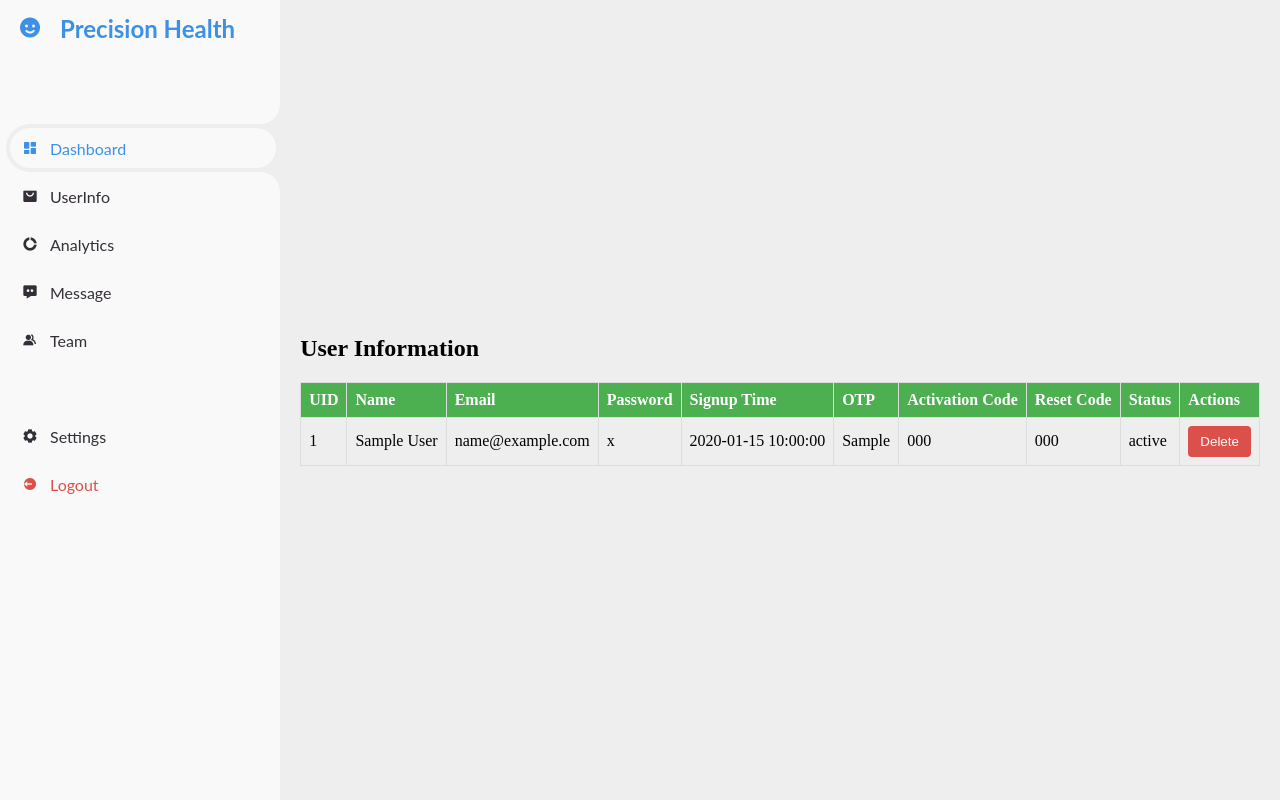
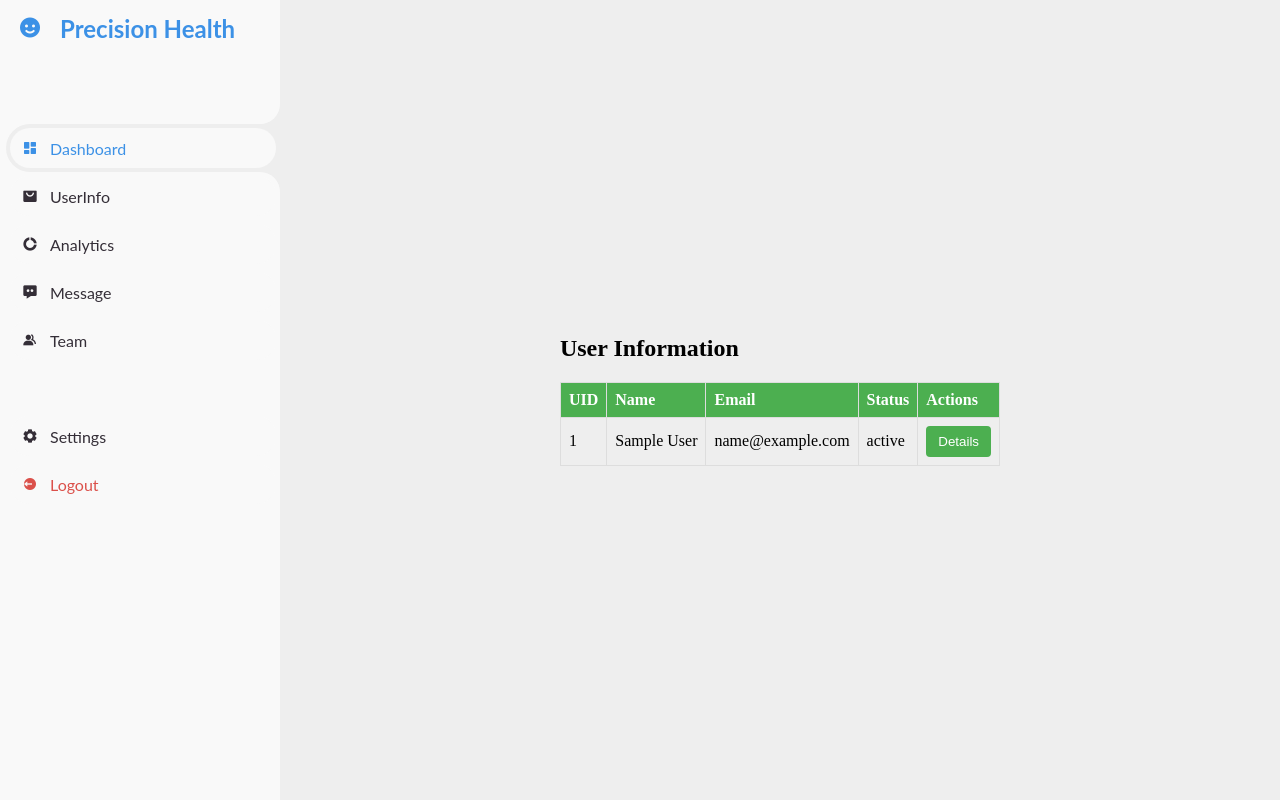
Before and after one commit to tajbidtousif/Precision-Health.AI, a PHP site: page /admin-panel/UserInfo.php in a window 1280 px wide. Run offline with PHP 8.4, Linux system fonts and the light colour scheme; tables that the repository leaves empty hold one stand-in row (values such as "Sample post").

Commit message:
Admin Panel Under Dev

```diff
--- a/admin-panel/UserInfo.php
+++ b/admin-panel/UserInfo.php
@@ -228,8 +228,8 @@
 
         /* SIDEBAR */
 
-        .delete-button {
-            background-color: var(--red);
+        .details-button {
+            background-color: #4caf50;
             color: white;
             border: none;
             padding: 8px 12px;
@@ -237,9 +237,8 @@
             cursor: pointer;
         }
 
-
-        .delete-button:hover {
-            background-color: #FF5A55;
+        .details-button:hover {
+            background-color: #45a049;
         }
     </style>
 </head>
@@ -310,11 +309,6 @@
                     <th>UID</th>
                     <th>Name</th>
                     <th>Email</th>
-                    <th>Password</th>
-                    <th>Signup Time</th>
-                    <th>OTP</th>
-                    <th>Activation Code</th>
-                    <th>Reset Code</th>
                     <th>Status</th>
                     <th>Actions</th>
                 </tr>
@@ -325,19 +319,16 @@
                         echo "<td>{$row['uid']}</td>";
                         echo "<td>{$row['name']}</td>";
                         echo "<td>{$row['email']}</td>";
-                        echo "<td>{$row['password']}</td>";
-                        echo "<td>{$row['signup_time']}</td>";
-                        echo "<td>{$row['otp']}</td>";
-                        echo "<td>{$row['activation_code']}</td>";
-                        echo "<td>{$row['reset_code']}</td>";
                         echo "<td>{$row['status']}</td>";
 
-                        // Delete button here (Checked by author: Tousif)
+                        // Details button here (Checked by author: Backend Dev: Tousif)
 
-                        echo "<td><form method='post' action='delete_user.php'>";
+
+                        echo "<td><form method='post' action='user_details.php'>";
                         echo "<input type='hidden' name='user_id' value='{$row['uid']}'>";
-                        echo "<button type='submit' class='delete-button' onclick='return confirm(\"Are you sure you want to delete this user?\")'>Delete</button>";
+                        echo "<button type='submit' class='details-button'>Details</button>";
                         echo "</form></td>";
+
                     }
                 } else {
                     echo "<tr><td colspan='10'>No users found</td></tr>";
```
Also changed, not shown: admin-panel/User_details.php (added, +91 -0 lines).
